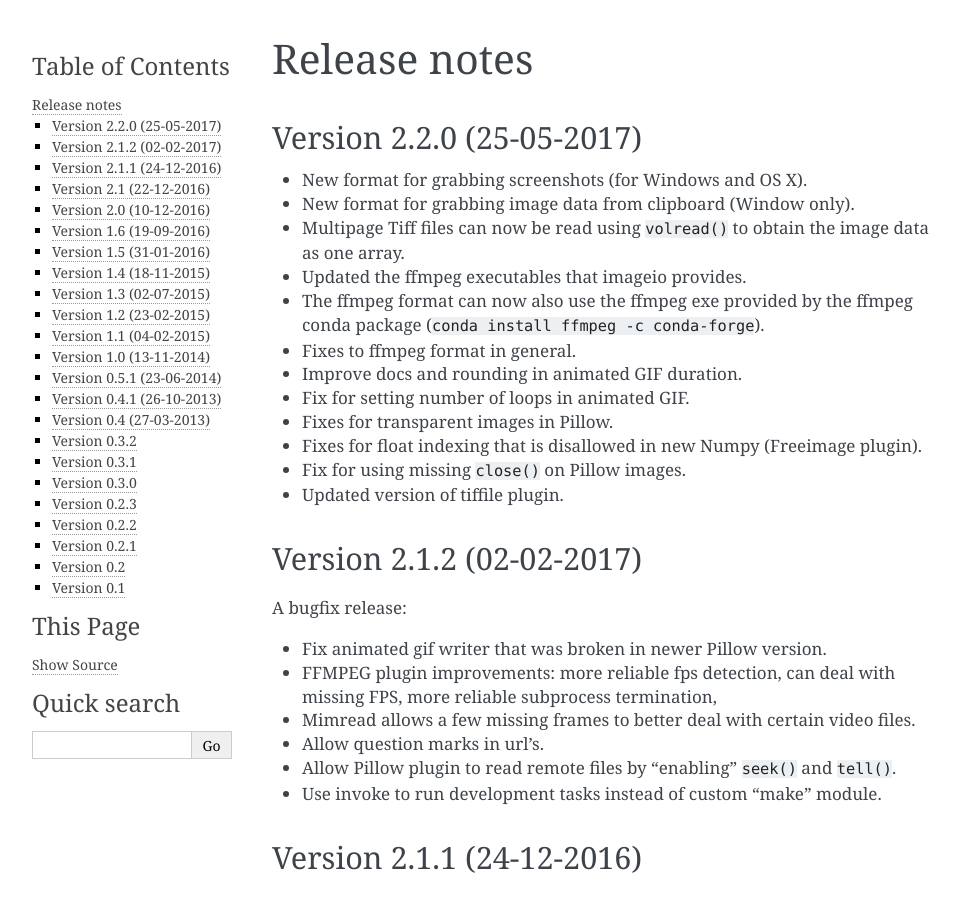
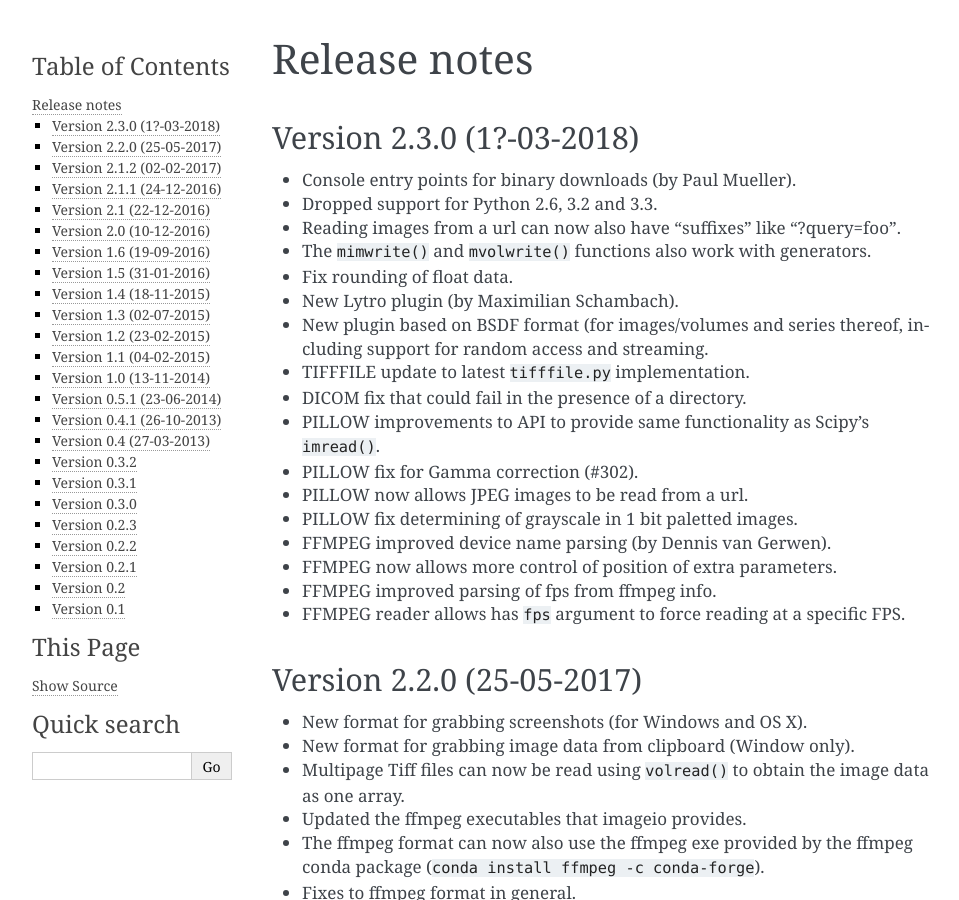
Before and after one commit to imageio/imageio, a Sphinx documentation site: the page built from docs/releasenotes.rst, in a window 1280 px wide and 900 px high. Shown: the whole window, without its empty margins (148-1107 px from the left). Built offline with Sphinx 7.4.7, drawn with Linux system fonts in a browser that asks for light colours; pages that are not in the unit, such as notebooks, are missing from menus.

Commit message:
add release notes

```diff
--- a/docs/releasenotes.rst
+++ b/docs/releasenotes.rst
@@ -1,6 +1,30 @@
 -------------
 Release notes
 -------------
+
+
+Version 2.3.0 (1?-03-2018)
+==========================
+
+* Console entry points for binary downloads (by Paul Mueller).
+* Dropped support for Python 2.6, 3.2 and 3.3.
+* Reading images from a url can now also have "suffixes" like "?query=foo".
+* The ``mimwrite()`` and ``mvolwrite()`` functions also work with generators.
+* Fix rounding of float data.
+* New Lytro plugin (by Maximilian Schambach).
+* New plugin based on BSDF format (for images/volumes and series thereof,
+  including support for random access and streaming.
+* TIFFFILE update to latest ``tifffile.py`` implementation.
+* DICOM fix that could fail in the presence of a directory.
+* PILLOW improvements to API to provide same functionality as Scipy's ``imread()``.
+* PILLOW fix for Gamma correction (#302).
+* PILLOW now allows JPEG images to be read from a url.
+* PILLOW fix determining of grayscale in 1 bit paletted images.
+* FFMPEG improved device name parsing (by Dennis van Gerwen).
+* FFMPEG now allows more control of position of extra parameters.
+* FFMPEG improved parsing of fps from ffmpeg info.
+* FFMPEG reader allows has ``fps`` argument to force reading at a specific FPS.
+
 
 Version 2.2.0 (25-05-2017)
 ==========================
```
